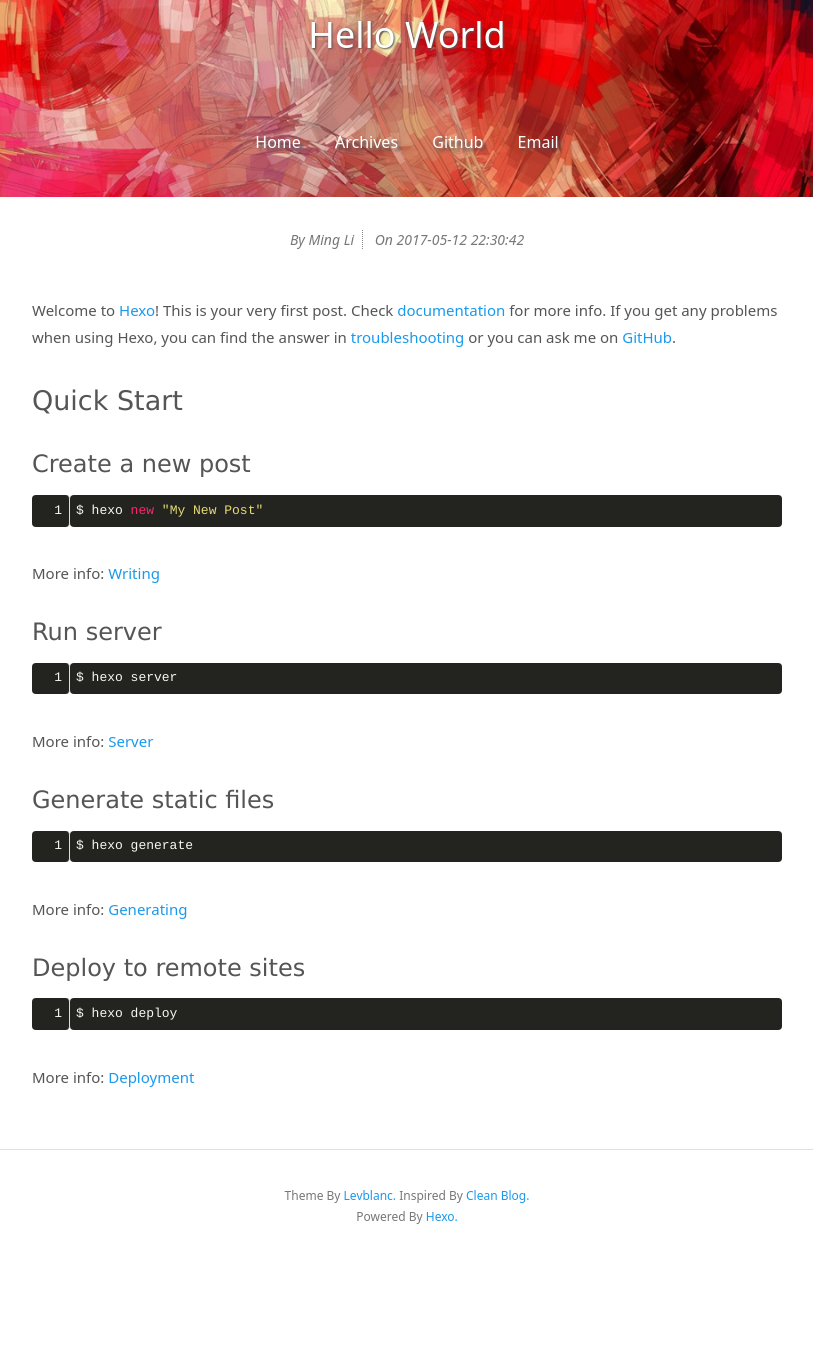
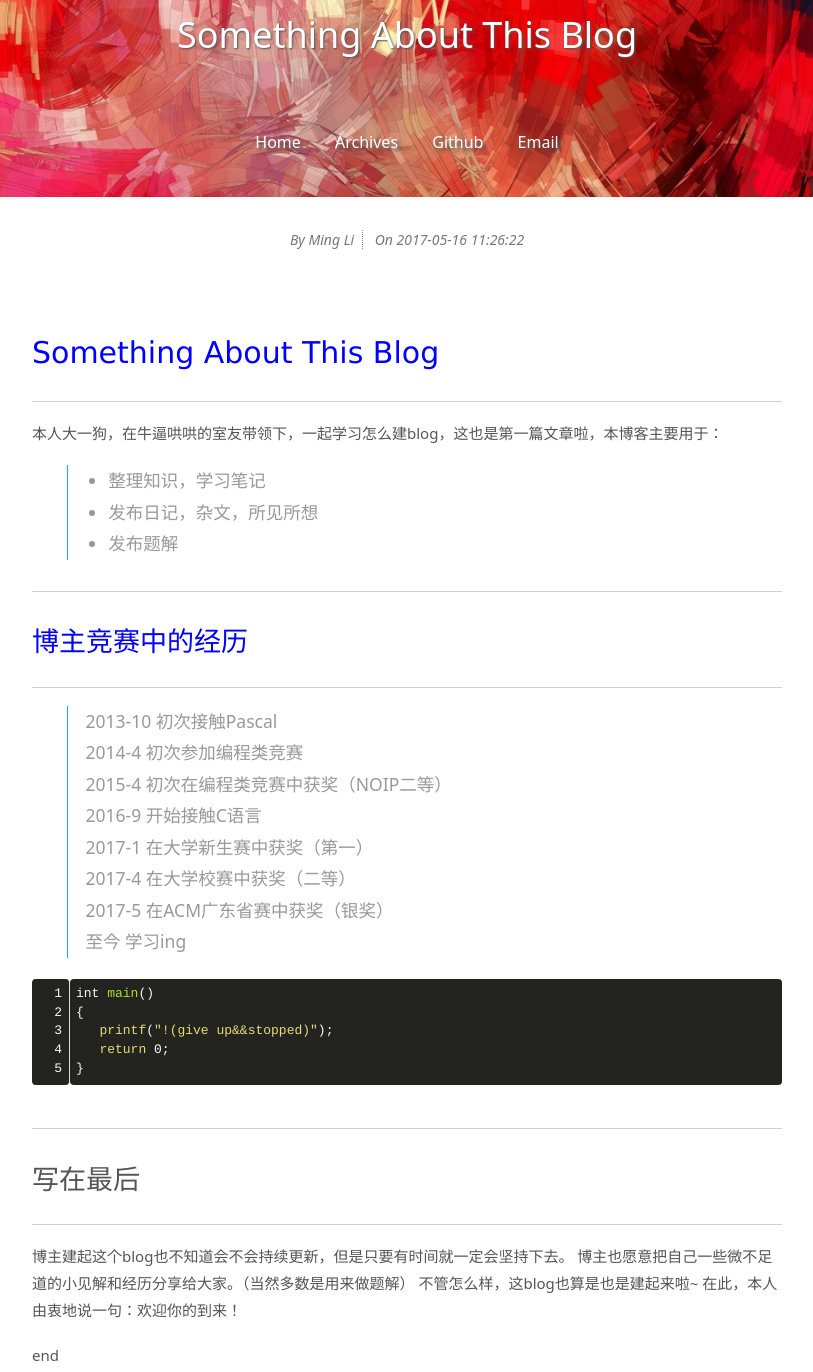
Before and after one commit to ben741863140/ben741863140.github.io, a plain HTML site: page 2017/05/16/something-about-this-blog/index.html in a window 1280 px wide. Shown: the part 87-1459 px from the top of the page, without its empty margins (233-1046 px from the left). Before the commit the page ends 1350 px from the top, so only its background shows below. Drawn offline with Linux system fonts and the light colour scheme.

Commit message:
Site updated: 2017-05-16 11:26:22

```diff
--- a/2017/05/12/hello-world/index.html
+++ b/2017/05/16/something-about-this-blog/index.html
@@ -8,7 +8,7 @@
   <meta name="description" content="">
   <meta name="author" content="Ming Li">
   <!-- Open Graph Data -->
-  <meta property="og:title" content="Hello World"/>
+  <meta property="og:title" content="Something About This Blog"/>
   <meta property="og:description" content="" />
   <meta property="og:site_name" content="Leon"/>
   <meta property="og:type" content="article" />
@@ -43,7 +43,7 @@
     <div class="row">
       <div class="col-lg-8 col-lg-offset-2 col-md-10 col-md-offset-1">
         <div class="page-title with-background-image">
-          <p class="title">Hello World</p>
+          <p class="title">Something About This Blog</p>
           <p class="subtitle"></p>
         </div>
         <div class="site-menu with-background-image">
@@ -100,8 +100,8 @@
 
           <!-- Date -->
           <span class="date-time info">On
-            <span class="date">2017-05-12</span>
-            <span class="time">22:30:42</span>
+            <span class="date">2017-05-16</span>
+            <span class="time">11:26:22</span>
           </span>
 
         </div>
@@ -109,15 +109,25 @@
 
         <!-- Post Main Content -->
         <div class="post-content">
-          <p>Welcome to <a href="https://hexo.io/" target="_blank" rel="external">Hexo</a>! This is your very first post. Check <a href="https://hexo.io/docs/" target="_blank" rel="external">documentation</a> for more info. If you get any problems when using Hexo, you can find the answer in <a href="https://hexo.io/docs/troubleshooting.html" target="_blank" rel="external">troubleshooting</a> or you can ask me on <a href="https://github.com/hexojs/hexo/issues" target="_blank" rel="external">GitHub</a>.</p>
-<h2 id="Quick-Start"><a href="#Quick-Start" class="headerlink" title="Quick Start"></a>Quick Start</h2><h3 id="Create-a-new-post"><a href="#Create-a-new-post" class="headerlink" title="Create a new post"></a>Create a new post</h3><figure class="highlight bash"><table><tr><td class="gutter"><pre><div class="line">1</div></pre></td><td class="code"><pre><div class="line">$ hexo new <span class="string">"My New Post"</span></div></pre></td></tr></table></figure>
-<p>More info: <a href="https://hexo.io/docs/writing.html" target="_blank" rel="external">Writing</a></p>
-<h3 id="Run-server"><a href="#Run-server" class="headerlink" title="Run server"></a>Run server</h3><figure class="highlight bash"><table><tr><td class="gutter"><pre><div class="line">1</div></pre></td><td class="code"><pre><div class="line">$ hexo server</div></pre></td></tr></table></figure>
-<p>More info: <a href="https://hexo.io/docs/server.html" target="_blank" rel="external">Server</a></p>
-<h3 id="Generate-static-files"><a href="#Generate-static-files" class="headerlink" title="Generate static files"></a>Generate static files</h3><figure class="highlight bash"><table><tr><td class="gutter"><pre><div class="line">1</div></pre></td><td class="code"><pre><div class="line">$ hexo generate</div></pre></td></tr></table></figure>
-<p>More info: <a href="https://hexo.io/docs/generating.html" target="_blank" rel="external">Generating</a></p>
-<h3 id="Deploy-to-remote-sites"><a href="#Deploy-to-remote-sites" class="headerlink" title="Deploy to remote sites"></a>Deploy to remote sites</h3><figure class="highlight bash"><table><tr><td class="gutter"><pre><div class="line">1</div></pre></td><td class="code"><pre><div class="line">$ hexo deploy</div></pre></td></tr></table></figure>
-<p>More info: <a href="https://hexo.io/docs/deployment.html" target="_blank" rel="external">Deployment</a></p>
+          <h1 id="Something-About-This-Blog"><a href="#Something-About-This-Blog" class="headerlink" title="Something About This Blog"></a><font color="Blue">Something About This Blog</font></h1><hr>
+<p>本人大一狗，在牛逼哄哄的室友带领下，一起学习怎么建blog，这也是第一篇文章啦，本博客主要用于：</p>
+<blockquote>
+<ul>
+<li>整理知识，学习笔记</li>
+<li>发布日记，杂文，所见所想</li>
+<li>发布题解</li>
+</ul>
+</blockquote>
+<hr>
+<h2 id="博主竞赛中的经历"><a href="#博主竞赛中的经历" class="headerlink" title="博主竞赛中的经历"></a><font color="Blue">博主竞赛中的经历</font></h2><hr>
+<blockquote>
+<p>2013-10  初次接触Pascal<br>2014-4   初次参加编程类竞赛<br>2015-4   初次在编程类竞赛中获奖（NOIP二等）<br>2016-9   开始接触C语言<br>2017-1   在大学新生赛中获奖（第一）<br>2017-4   在大学校赛中获奖（二等）<br>2017-5   在ACM广东省赛中获奖（银奖）<br>至今     学习ing</p>
+</blockquote>
+<figure class="highlight c++"><table><tr><td class="gutter"><pre><div class="line">1</div><div class="line">2</div><div class="line">3</div><div class="line">4</div><div class="line">5</div></pre></td><td class="code"><pre><div class="line"><span class="function"><span class="keyword">int</span> <span class="title">main</span><span class="params">()</span></span></div><div class="line">&#123;</div><div class="line">   <span class="built_in">printf</span>(<span class="string">"!(give up&amp;&amp;stopped)"</span>);</div><div class="line">   <span class="keyword">return</span> <span class="number">0</span>;</div><div class="line">&#125;</div></pre></td></tr></table></figure>
+<hr>
+<h2 id="写在最后"><a href="#写在最后" class="headerlink" title="写在最后"></a>写在最后</h2><hr>
+<p>博主建起这个blog也不知道会不会持续更新，但是只要有时间就一定会坚持下去。 博主也愿意把自己一些微不足道的小见解和经历分享给大家。（当然多数是用来做题解） 不管怎么样，这blog也算是也是建起来啦~ 在此，本人由衷地说一句：欢迎你的到来！</p>
+<p>end</p>
 
         </div>
       </div>
```
Also changed, not shown: archives/2017/05/index.html (+8 -0 lines), archives/2017/index.html (+8 -0 lines), archives/index.html (+8 -0 lines), index.html (+26 -0 lines).
